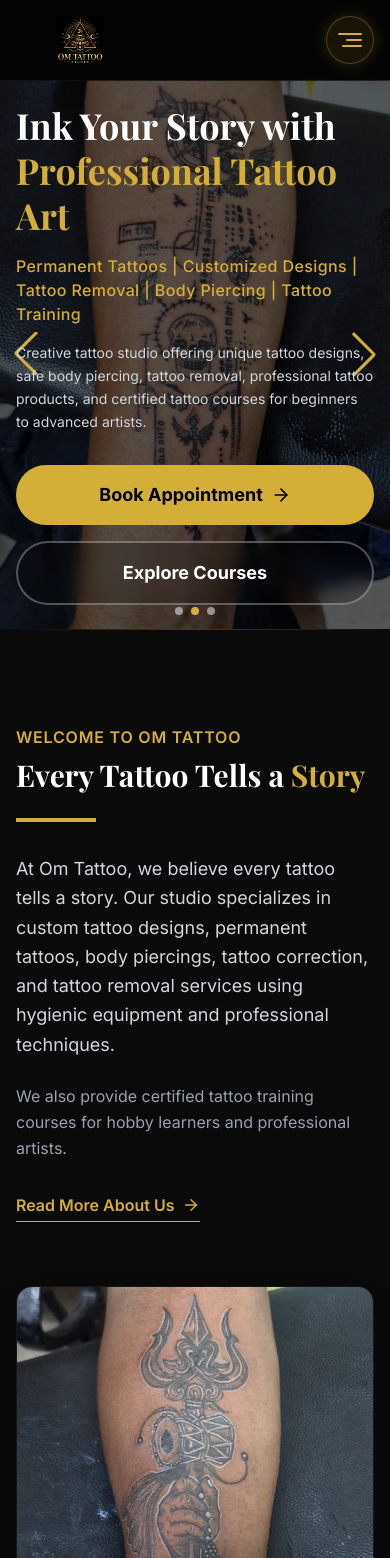
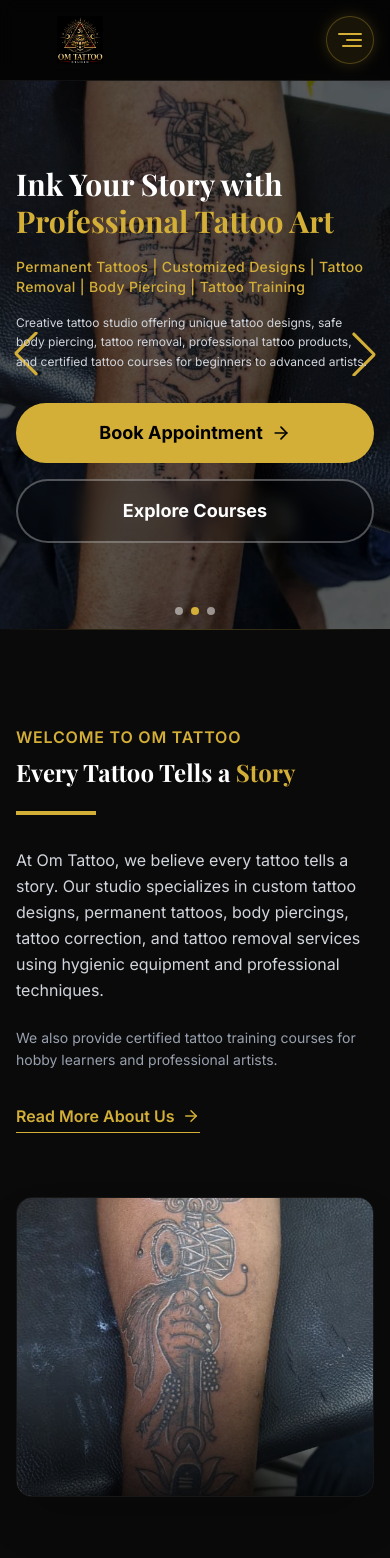
Before and after one commit to digitalsolution360web/tatto, a Next.js app: page / in a window 390 px wide. Shown: the top 1558 px of the page. Built offline with nearby package versions, Linux system fonts and the light colour scheme; a web font is replaced by a local one.

Commit message:
New updated

```diff
--- a/app/about/page.tsx
+++ b/app/about/page.tsx
@@ -16,8 +16,8 @@ export default function AboutPage() {
           <div className="w-24 h-1 bg-[#d4af37] mx-auto"></div>
         </div>
 
-        <div className="grid grid-cols-1 lg:grid-cols-2 gap-16 items-center mb-24">
-          <div className="relative h-[600px] rounded-2xl overflow-hidden shadow-2xl border border-white/10">
+        <div className="grid grid-cols-1 lg:grid-cols-2 gap-12 lg:gap-16 items-center mb-24">
+          <div className="relative h-[300px] sm:h-[450px] lg:h-[600px] rounded-2xl overflow-hidden shadow-2xl border border-white/10">
             <Image src="/tatto5.webp" alt="Om Tattoo Studio" fill className="object-cover" />
           </div>
 
--- a/app/customized-tattoo/page.tsx
+++ b/app/customized-tattoo/page.tsx
@@ -49,7 +49,7 @@ export default function CustomizedTattooPage() {
             </div>
           </div>
 
-          <div className="order-1 lg:order-2 relative h-[600px] rounded-2xl overflow-hidden border border-white/10 shadow-2xl">
+          <div className="order-1 lg:order-2 relative h-[300px] sm:h-[450px] lg:h-[600px] rounded-2xl overflow-hidden border border-white/10 shadow-2xl">
             <Image src="/tatto2.webp" alt="Customized Tattoo Designs" fill className="object-cover" />
           </div>
         </div>
--- a/app/globals.css
+++ b/app/globals.css
@@ -13,9 +13,17 @@
   --foreground: #ffffff;
 }
 
+html,
 body {
   background-color: var(--background);
   color: var(--foreground);
+  overflow-x: hidden;
+  width: 100%;
+}
+
+img {
+  max-width: 100%;
+  height: auto;
 }
 
 .swiper-pagination-bullet {
--- a/app/page.tsx
+++ b/app/page.tsx
@@ -75,13 +75,13 @@ export default function Home() {
               transition={{ duration: 0.8, delay: 0.2 }}
               className="max-w-3xl"
             >
-              <h1 className="text-4xl md:text-5xl lg:text-6xl font-serif font-bold text-white mb-4 pointer-events-auto leading-tight">
+              <h1 className="text-3xl sm:text-4xl md:text-5xl lg:text-6xl font-serif font-bold text-white mb-4 pointer-events-auto leading-tight">
                 Ink Your Story with <br className="hidden md:block" /><span className="text-[#d4af37]">Professional Tattoo Art</span>
               </h1>
-              <p className="text-[#d4af37] font-medium text-base md:text-lg tracking-wide mb-4 pointer-events-auto">
+              <p className="text-[#d4af37] font-medium text-sm sm:text-base md:text-lg tracking-wide mb-4 pointer-events-auto">
                 Permanent Tattoos | Customized Designs | Tattoo Removal | Body Piercing | Tattoo Training
               </p>
-              <p className="text-gray-300 text-sm md:text-base mb-8 pointer-events-auto max-w-xl leading-relaxed">
+              <p className="text-gray-300 text-xs sm:text-sm md:text-base mb-8 pointer-events-auto max-w-xl leading-relaxed">
                 Creative tattoo studio offering unique tattoo designs, safe body piercing, tattoo removal, professional tattoo products, and certified tattoo courses for beginners to advanced artists.
               </p>
               <div className="flex flex-col sm:flex-row gap-4 justify-start items-center pointer-events-auto">
@@ -115,12 +115,12 @@ export default function Home() {
               transition={{ duration: 0.8 }}
             >
               <h4 className="text-[#d4af37] font-semibold tracking-wider uppercase mb-2">Welcome to Om Tattoo</h4>
-              <h2 className="text-3xl md:text-5xl font-serif font-bold text-white mb-6 leading-tight">Every Tattoo Tells a <span className="text-[#d4af37]">Story</span></h2>
+              <h2 className="text-2xl sm:text-3xl md:text-5xl font-serif font-bold text-white mb-6 leading-tight">Every Tattoo Tells a <span className="text-[#d4af37]">Story</span></h2>
               <div className="w-20 h-1 bg-[#d4af37] mb-8"></div>
-              <p className="text-gray-300 text-lg leading-relaxed mb-6">
+              <p className="text-gray-300 text-base sm:text-lg leading-relaxed mb-6">
                 At Om Tattoo, we believe every tattoo tells a story. Our studio specializes in custom tattoo designs, permanent tattoos, body piercings, tattoo correction, and tattoo removal services using hygienic equipment and professional techniques.
               </p>
-              <p className="text-gray-400 leading-relaxed mb-8">
+              <p className="text-gray-400 text-sm sm:text-base leading-relaxed mb-8">
                 We also provide certified tattoo training courses for hobby learners and professional artists.
               </p>
               <Link href="/about" className="inline-flex items-center gap-2 text-[#d4af37] hover:text-white transition-colors font-semibold border-b border-[#d4af37] pb-1">
@@ -133,7 +133,7 @@ export default function Home() {
               whileInView={{ opacity: 1, scale: 1 }}
               viewport={{ once: true, margin: "-100px" }}
               transition={{ duration: 0.8 }}
-              className="relative h-[500px] w-full rounded-2xl overflow-hidden shadow-2xl border border-white/5"
+              className="relative h-[300px] sm:h-[400px] lg:h-[500px] w-full rounded-2xl overflow-hidden shadow-2xl border border-white/5"
             >
               <div className="absolute inset-0 bg-gradient-to-t from-black/80 via-transparent to-transparent z-10"></div>
               <Image src="/tatto3.webp" alt="Tattoo Artist at work" fill className="object-cover" />
@@ -151,7 +151,7 @@ export default function Home() {
               whileInView={{ opacity: 1, x: 0 }}
               viewport={{ once: true }}
               transition={{ duration: 0.8 }}
-              className="relative h-[600px] w-full rounded-2xl overflow-hidden border border-white/10 shadow-2xl"
+              className="relative h-[350px] sm:h-[450px] lg:h-[600px] w-full rounded-2xl overflow-hidden border border-white/10 shadow-2xl"
             >
               <Image src="/tatto5.webp" alt="Creative Design Process" fill className="object-cover" />
               <div className="absolute inset-0 bg-black/20 group-hover:bg-transparent transition-colors duration-500"></div>
@@ -251,7 +251,7 @@ export default function Home() {
               whileInView={{ opacity: 1, x: 0 }}
               viewport={{ once: true }}
               transition={{ duration: 0.8 }}
-              className="order-2 lg:order-1 relative h-[600px] w-full rounded-2xl overflow-hidden shadow-[0_0_30px_rgba(212,175,55,0.15)] border border-white/10"
+              className="order-2 lg:order-1 relative h-[350px] sm:h-[450px] lg:h-[600px] w-full rounded-2xl overflow-hidden shadow-[0_0_30px_rgba(212,175,55,0.15)] border border-white/10"
             >
               <Image src="/tatto4.webp" alt="Why Choose Om Tattoo" fill className="object-cover" />
             </motion.div>
--- a/app/permanent-tattoo/page.tsx
+++ b/app/permanent-tattoo/page.tsx
@@ -32,7 +32,7 @@ export default function PermanentTattooPage() {
         </div>
 
         <div className="grid grid-cols-1 lg:grid-cols-2 gap-12 items-center mb-16">
-          <div className="relative h-[500px] rounded-2xl overflow-hidden border border-white/10 shadow-2xl">
+          <div className="relative h-[300px] sm:h-[450px] lg:h-[500px] rounded-2xl overflow-hidden border border-white/10 shadow-2xl">
             <Image src="/tatto1.webp" alt="Permanent Tattoo Services" fill className="object-cover" />
           </div>
 
--- a/app/services/page.tsx
+++ b/app/services/page.tsx
@@ -51,17 +51,17 @@ export default function ServicesPage() {
   return (
     <div className="py-20 bg-neutral-950 min-h-screen">
       <div className="container mx-auto px-4 md:px-6">
-        <div className="text-center mb-20 max-w-3xl mx-auto">
-          <h1 className="text-4xl md:text-5xl font-serif font-bold text-white mb-6">Our <span className="text-[#d4af37]">Services</span></h1>
+        <div className="text-center mb-16 max-w-3xl mx-auto">
+          <h1 className="text-3xl sm:text-4xl md:text-5xl font-serif font-bold text-white mb-6">Our <span className="text-[#d4af37]">Services</span></h1>
           <div className="w-24 h-1 bg-[#d4af37] mx-auto mb-8"></div>
-          <p className="text-gray-300 text-lg leading-relaxed">
+          <p className="text-gray-300 text-base sm:text-lg leading-relaxed">
             From intricate custom tattoos to safe piercing and professional tattoo removal, we offer a comprehensive range of body art services.
           </p>
         </div>
 
         {/* Feature Section with Left Image & Right Content */}
-        <div className="grid grid-cols-1 lg:grid-cols-2 gap-16 items-center mb-24">
-          <div className="relative h-[600px] w-full rounded-2xl overflow-hidden shadow-[0_0_30px_rgba(212,175,55,0.15)] border border-white/10">
+        <div className="grid grid-cols-1 lg:grid-cols-2 gap-12 lg:gap-16 items-center mb-24">
+          <div className="relative h-[300px] sm:h-[450px] lg:h-[600px] w-full rounded-2xl overflow-hidden shadow-[0_0_30px_rgba(212,175,55,0.15)] border border-white/10">
             <Image src="/tatto1.webp" alt="Tattoo Services" fill className="object-cover" />
           </div>
 
```
Also changed, not shown: app/tattoo-course/page.tsx (+4 -4 lines).
